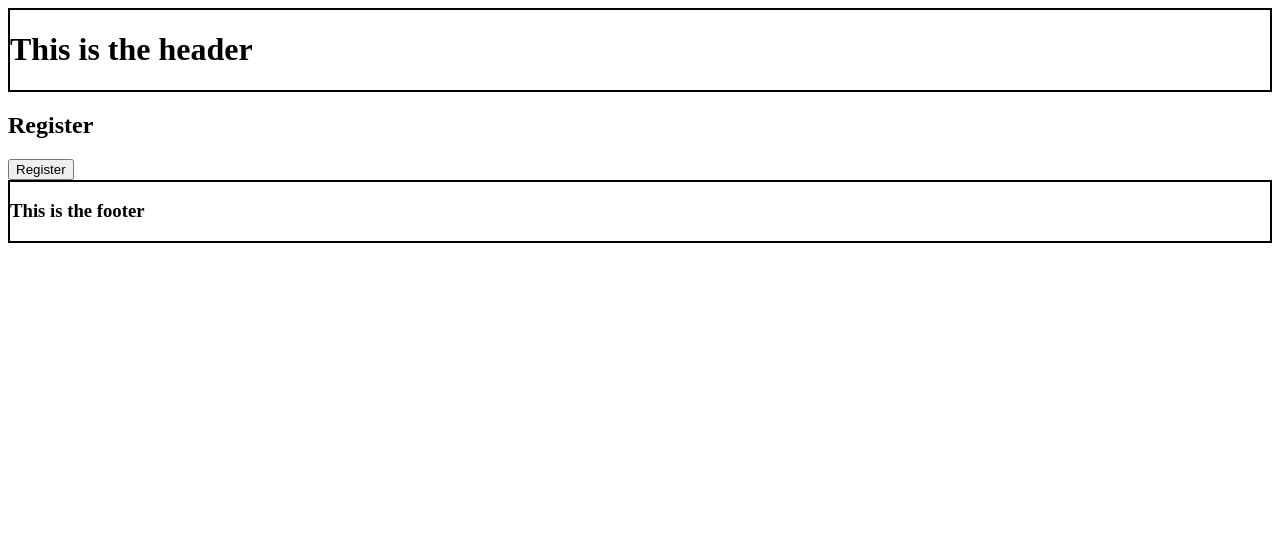
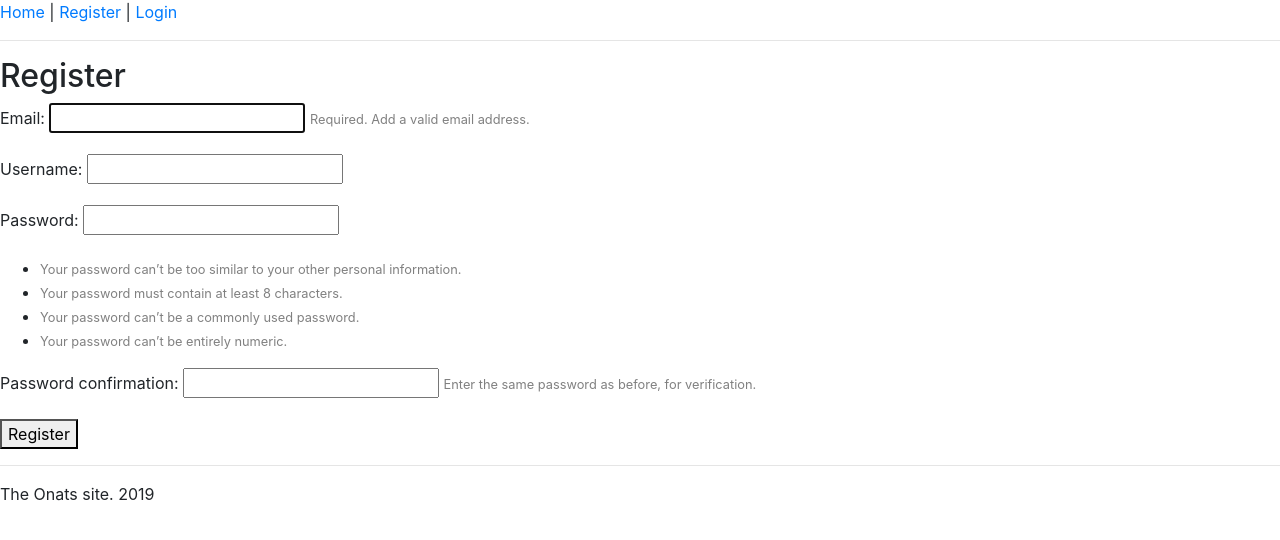
Before and after one commit to onats1/src, a Django app: template account/templates/account/register.html in a window 1280 px wide. Shown: the top 540 px of the page. Run offline with Django 3.2, Linux system fonts and the light colour scheme; the template is opened without the code that fills it: values that come from a table or form of the project are taken from there, others are empty; tables that the repository leaves empty hold one stand-in row (values such as "Sample post"); some libraries are stand-ins or nearby versions.

Commit message:
Created custom account app.

```diff
--- a/account/forms.py
+++ b/account/forms.py
@@ -1,11 +1,51 @@
 from django import forms
 from django.contrib.auth.forms import UserCreationForm
 from account.models import Account
+from django.contrib.auth import authenticate
 
 
 class RegistrationForm(UserCreationForm):
-    email = forms.EmailField(max_length=60, help_text="Required. A valid email address.")
+    email = forms.EmailField(max_length=60, help_text="Required. Add a valid email address.")
 
     class Meta:
         model = Account
         fields = ("email", "username", "password1", "password2")
+
+
+class AccountAuthenticationForm(forms.ModelForm):
+    password = forms.CharField(label='password', widget=forms.PasswordInput)
+
+    class Meta:
+        model = Account
+        fields = ('email', 'password')
+
+    def clean(self):
+        if self.is_valid():
+            email = self.cleaned_data['email']
+            password = self.cleaned_data['password']
+            if not authenticate(email=email, password=password):
+                raise forms.ValidationError("Invalid login")
+
+
+class AccountUpdateForm(forms.ModelForm):
+    class Meta:
+        model = Account
+        fields = ('email', 'username')
+
+    def clean_email(self):
+        if self.is_valid():
+            email = self.cleaned_data['email']
+            try:
+                account = Account.objects.exclude(pk=self.instance.pk).get(email=email)
+            except Account.DoesNotExist:
+                return email
+            raise forms.ValidationError('Email "%s" is already in use.' % account)
+
+    def clean_username(self):
+        if self.is_valid():
+            username = self.cleaned_data['username']
+            try:
+                account = Account.objects.exclude(pk=self.instance.pk).get(username=username)
+            except Account.DoesNotExist:
+                return username
+            raise forms.ValidationError('Username "%s" is already in use.' % account.username)
--- a/account/templates/account/register.html
+++ b/account/templates/account/register.html
@@ -3,8 +3,19 @@
 {% block content %}
     <h2>Register</h2>
     <form method="post">{% csrf_token %}
-         {% for forms in registration_form %}
+        {% for field in registration_form %}
+            <p>
+                {{ field.label_tag }}
+                {{ field }}
 
+                {% if field.help_text %}
+                    <small style="color:grey">{{ field.help_text }}</small>
+                {% endif %}
+
+                {% for error in field.errors %}
+                    <p style="color: red">{{ error }}</p>
+                {% endfor %}
+            </p>
         {% endfor %}
         <button type="submit">Register</button>
     </form>
--- a/mysite/urls.py
+++ b/mysite/urls.py
@@ -17,10 +17,22 @@ from django.contrib import admin
 from django.urls import path
 
 from personal.views import (
-        home_screen_view
+    home_screen_view
+)
+
+from account.views import (
+    registration_view,
+    logout_view,
+    login_view,
+    account_view
 )
 
 urlpatterns = [
     path('admin/', admin.site.urls),
-    path("", home_screen_view)
+    path('', home_screen_view, name="home"),
+    path('register/', registration_view, name="register"),
+    path('logout/', logout_view, name="logout"),
+    path('login/', login_view, name="login"),
+    path('account/', account_view, name="account")
+
 ]
--- a/personal/admin.py
+++ b/personal/admin.py
@@ -1,3 +1,5 @@
 from django.contrib import admin
+from personal.models import Questions
 
 # Register your models here.
+admin.site.register(Questions)
--- /dev/null
+++ b/personal/templates/personal/snippets/body_snippet.html
@@ -0,0 +1 @@
+<p>{{ value }}</p>
--- a/personal/views.py
+++ b/personal/views.py
@@ -10,5 +10,6 @@ def home_screen_view(request):
     context = {}
     accounts = Account.objects.all()
     context['accounts'] = accounts
+    context['random_number'] = "12345678889"
 
     return render(request, "personal/home.html", context)
--- a/templates/base.html
+++ b/templates/base.html
@@ -1,13 +1,27 @@
-
 <!DOCTYPE html>
 <html>
 
 <head>
-	<title>DjangoSite</title>
-	<div style="border: 2px solid #000;">
-		<h1>This is the header</h1>
-	</div>
+    <title>My website</title>
 
+    <link rel="stylesheet" href="https://stackpath.bootstrapcdn.com/bootstrap/4.4.1/css/bootstrap.min.css"
+          integrity="sha384-Vkoo8x4CGsO3+Hhxv8T/Q5PaXtkKtu6ug5TOeNV6gBiFeWPGFN9MuhOf23Q9Ifjh" crossorigin="anonymous">
+
+    {% if request.user.is_authenticated %}
+        <p>
+            <a href="{% url 'home' %}">Home</a> |
+            <a href="{% url 'account' %}">Account</a> |
+            <a href="{% url 'logout' %}">Logout</a>
+        </p>
+        <p>Hello, {{ request.user.username }}</p>
+    {% else %}
+        <p>
+            <a href="{% url 'home' %}">Home</a> |
+            <a href="{% url 'register' %}">Register</a> |
+            <a href="{% url 'login' %}">Login</a>
+        </p>
+    {% endif %}
+    <hr>
 </head>
 
 <body>
@@ -17,8 +31,7 @@
 </body>
 
 <footer>
-	<div style="border: 2px solid #000;">
-		<h3>This is the footer</h3>
-	</div>
+    <hr>
+    <p>The Onats site. 2019</p>
 </footer>
 </html>
```
Also changed, not shown: account/templates/account/account.html (added, +30 -0 lines), account/templates/account/login.html (added, +29 -0 lines), account/views.py (+55 -1 lines), personal/models.py (+17 -17 lines), personal/templates/personal/home.html (+1 -6 lines), db.sqlite3, personal/migrations/0003_questions.py (added). Lines whose indentation alone changed are shown as unchanged.
